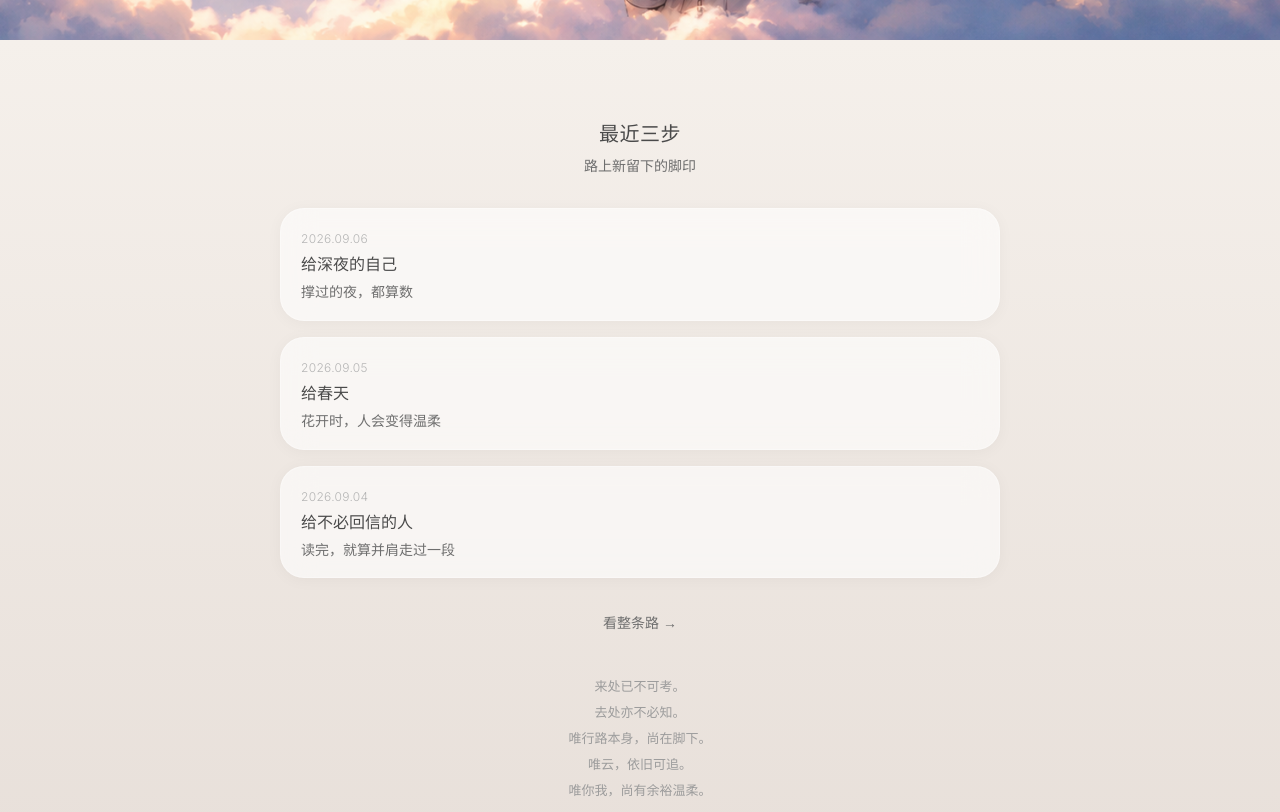
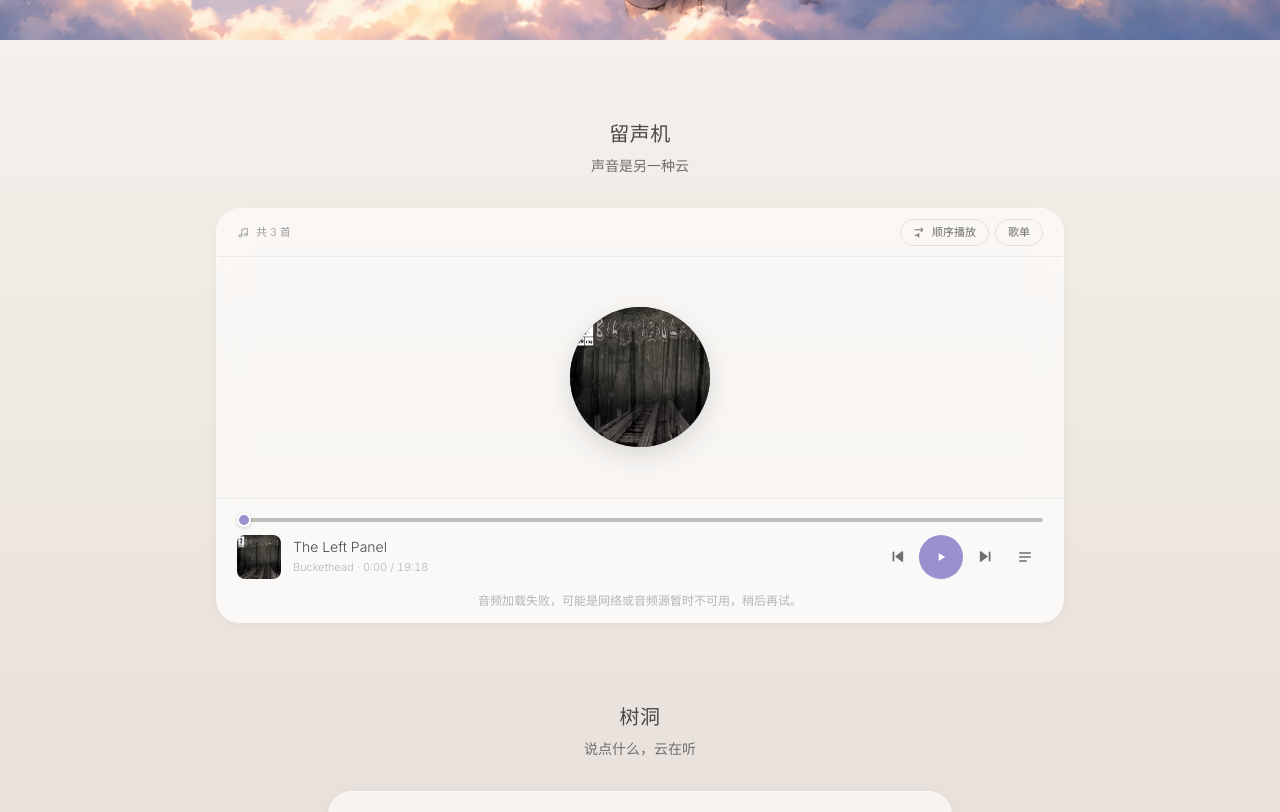
Before and after one commit to yunx947-boop/Cloud-shelter, a Next.js app: page / in a window 1280 px wide. Shown: the part 760-1572 px from the top of the page. Built offline with nearby package versions, Linux system fonts and the light colour scheme.

Commit message:
主页改为内嵌留声机与树洞，移除最近三步

```diff
--- a/app/(home)/page.tsx
+++ b/app/(home)/page.tsx
@@ -1,45 +1,39 @@
-import Link from 'next/link'
 import Hero from '@/components/Hero'
 import Footer from '@/components/Footer'
 import Reveal from '@/components/Reveal'
-import { getAllArticles } from '@/lib/articles'
+import AudioPlayer from '@/components/AudioPlayer'
+import ChatInterface from '@/components/ChatInterface'
+import { getTracks } from '@/lib/tracks'
 
-/** 首页：整屏落地横幅 + 最近三步（最新三篇文章） */
-export default function HomePage() {
-  const latest = getAllArticles().slice(-3).reverse()
+/** 主页：全屏横幅 → 留声机 → 树洞 */
+export default async function HomePage() {
+  const tracks = await getTracks()
 
   return (
     <main>
       <Hero />
 
-      {latest.length > 0 && (
-        <section className="mx-auto w-full max-w-3xl px-6 pb-10 pt-20">
-          <Reveal>
-            <h2 className="text-center font-serif text-xl font-medium tracking-wide text-ink">最近三步</h2>
-            <p className="mt-2 text-center text-sm font-light text-ink-sub">路上新留下的脚印</p>
-          </Reveal>
+      <section className="mx-auto w-full max-w-4xl px-6 pt-20">
+        <Reveal>
+          <h2 className="text-center font-serif text-xl font-medium tracking-wide text-ink">留声机</h2>
+          <p className="mt-2 text-center text-sm font-light text-ink-sub">声音是另一种云</p>
+        </Reveal>
+        <Reveal delay={0.1} className="mt-8">
+          <AudioPlayer tracks={tracks} />
+        </Reveal>
+      </section>
 
-          <ul className="mt-8 space-y-4">
-            {latest.map((a, i) => (
-              <Reveal as="li" key={a.slug} delay={i * 0.08}>
-                <Link href={`/article/${a.slug}`} className="glass glass-hover block px-5 py-4">
-                  <span className="text-xs font-light tracking-wide text-ink-faint">
-                    {a.date.replace(/-/g, '.')}
-                  </span>
-                  <span className="mt-1 block font-serif text-base font-normal text-ink">{a.title}</span>
-                  <span className="mt-1 block text-sm font-light leading-relaxed text-ink-sub">{a.desc}</span>
-                </Link>
-              </Reveal>
-            ))}
-          </ul>
-
-          <Reveal className="mt-8 text-center">
-            <Link href="/road" className="text-sm font-light text-ink-sub transition-colors hover:text-ink">
-              看整条路 →
-            </Link>
-          </Reveal>
-        </section>
-      )}
+      <section className="mx-auto w-full max-w-2xl px-6 pt-20">
+        <Reveal>
+          <h2 className="text-center font-serif text-xl font-medium tracking-wide text-ink">树洞</h2>
+          <p className="mt-2 text-center text-sm font-light text-ink-sub">说点什么，云在听</p>
+        </Reveal>
+        <Reveal delay={0.1} className="mt-8">
+          <div className="flex h-[70vh] min-h-[480px] flex-col">
+            <ChatInterface />
+          </div>
+        </Reveal>
+      </section>
 
       <Footer />
     </main>
```
